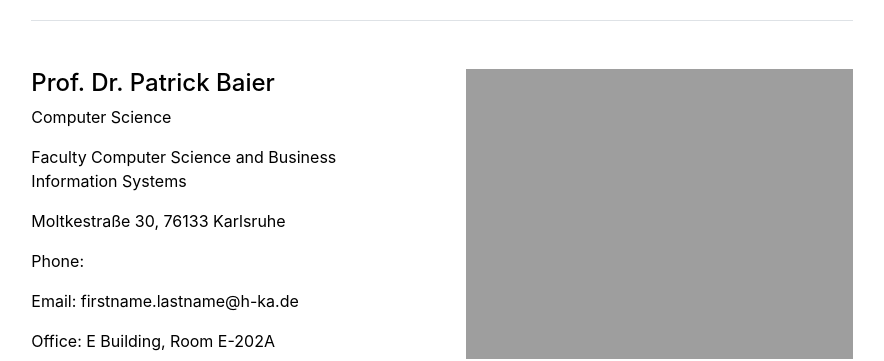
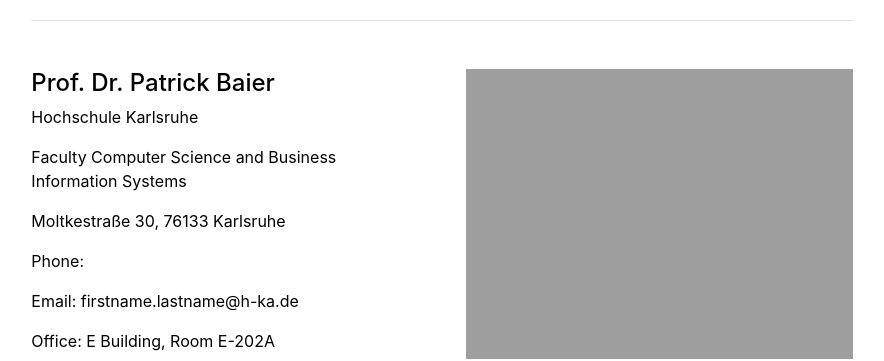
Before and after one commit to pabair/pabair.github.io, a Jekyll site: the page built from contact.md, in a window 1280 px wide. Shown: the part 203-564 px from the top of the page, without its empty margins (198-1082 px from the left). Built offline with Jekyll 4.4.1, drawn with Linux system fonts in a browser that asks for light colours.

Commit message:
added content

```diff
--- a/_includes/contact.html
+++ b/_includes/contact.html
@@ -5,7 +5,7 @@
     <div class="row g-5 mb-5">
       <div class="col-md-6">
         <h4>{{ contact.name }}</h4>
-        <p>{{ contact.department }}</p>
+        <p>Hochschule Karlsruhe</p>
         <p>Faculty Computer Science and Business Information Systems</p>
         <p>{{ contact.institution_address }}</p>
         <p>Phone: {{ contact.phone }}</p>
```
